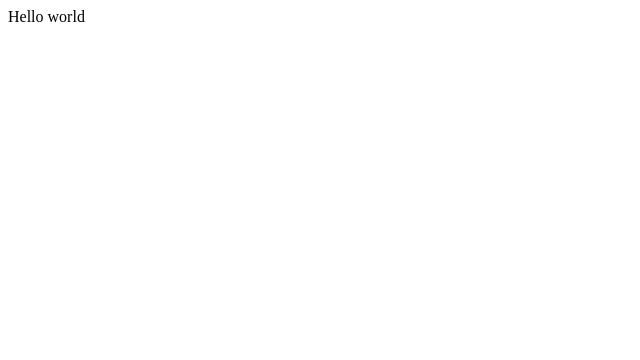
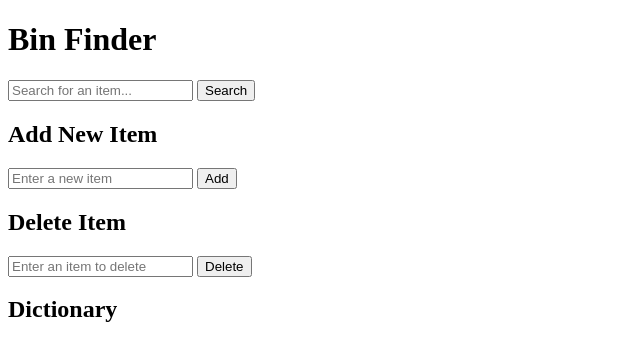
Before and after one commit to itsmy-bday/Which-Bin, a plain HTML site: page index.html in a window 1280 px wide. Shown: the whole page, without its empty margins (0-640 px from the left). Drawn offline with Linux system fonts and the light colour scheme.

Commit message:
Update index.html

```diff
--- a/index.html
+++ b/index.html
@@ -1,16 +1,37 @@
 <!DOCTYPE html>
 <html>
+<head>
+  <title>Bin Finder</title>
+  <link rel="stylesheet" type="text/css" href="style.css">
+  <script src="script.js"></script>
+</head>
+<body>
+  <div class="container">
+    <h1>Bin Finder</h1>
 
-<head>
-  <meta charset="utf-8">
-  <meta name="viewport" content="width=device-width">
-  <title>replit</title>
-  <link href="style.css" rel="stylesheet" type="text/css" />
-</head>
+    <div class="search-container">
+      <input type="text" id="searchBox" list="itemList" placeholder="Search for an item...">
+      <datalist id="itemList"></datalist>
+      <button onclick="searchBin()">Search</button>
+    </div>
 
-<body>
-  Hello world
-  <script src="script.js"></script>
+    <p id="result"></p>
+
+    <h2>Add New Item</h2>
+    <div class="add-item-container">
+      <input type="text" id="addItemBox" placeholder="Enter a new item" maxlength="20">
+      <button onclick="addItem()">Add</button>
+    </div>
+
+    <h2>Delete Item</h2>
+    <div class="delete-item-container">
+      <input type="text" id="deleteItemBox" placeholder="Enter an item to delete">
+      <button onclick="deleteItem()">Delete</button>
+    </div>
+
+    <h2>Dictionary</h2>
+    <div id="dictionary"></div>
+  </div>
+
 </body>
-
 </html>
```
